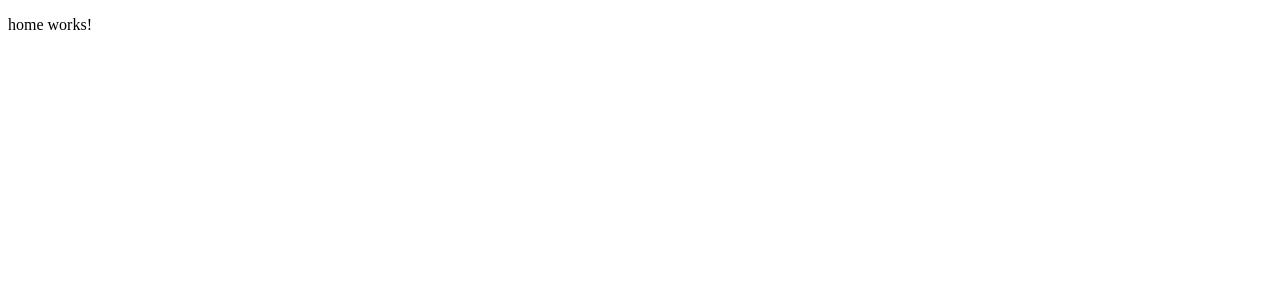
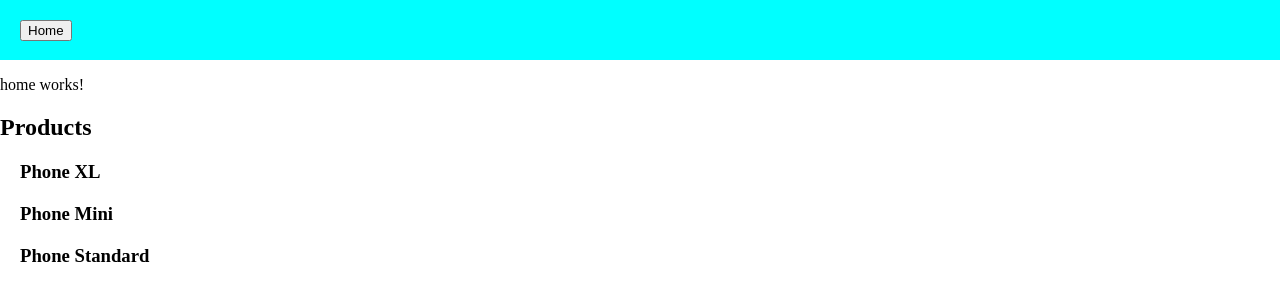
Before and after one commit to valeriucojocari1998/Store_Angular_1, an Angular app: page /home in a window 1280 px wide. Shown: the top 300 px of the page. Built offline with nearby package versions, Linux system fonts and the light colour scheme.

Commit message:
working slowly

```diff
--- a/src/app/app-routing.module.ts
+++ b/src/app/app-routing.module.ts
@@ -1,5 +1,6 @@
 import { NgModule } from '@angular/core';
 import { RouterModule, Routes } from '@angular/router';
+import { HomeComponent } from './home/home.component';
 
 const routes: Routes = [
   { path: 'home', loadChildren: () => import('./home/home.module').then(m => m.HomeModule) },
--- a/src/app/app.component.html
+++ b/src/app/app.component.html
@@ -1 +1,2 @@
+<app-top-bar></app-top-bar>
 <router-outlet></router-outlet>
--- a/src/app/app.module.ts
+++ b/src/app/app.module.ts
@@ -4,10 +4,12 @@ import { BrowserModule } from '@angular/platform-browser';
 import { AppRoutingModule } from './app-routing.module';
 import { AppComponent } from './app.component';
 import { HomeModule } from './home/home.module';
+import { TopBarComponent } from './top-bar/top-bar.component';
 
 @NgModule({
   declarations: [
-    AppComponent
+    AppComponent,
+    TopBarComponent
   ],
   imports: [
     BrowserModule,
--- a/src/app/home/home.component.html
+++ b/src/app/home/home.component.html
@@ -1 +1,2 @@
 <p>home works!</p>
+<app-product-list></app-product-list>
--- a/src/app/home/home.module.ts
+++ b/src/app/home/home.module.ts
@@ -3,7 +3,6 @@ import { CommonModule } from '@angular/common';
 
 import { HomeRoutingModule } from './home-routing.module';
 import { HomeComponent } from './home.component';
-import { TopBarComponent } from '../top-bar/top-bar.component';
 import { ProductListComponent } from '../product-list/product-list.component';
 import { ProductAlertsComponent } from '../product-alerts/product-alerts.component';
 
@@ -11,7 +10,6 @@ import { ProductAlertsComponent } from '../product-alerts/product-alerts.compone
 @NgModule({
   declarations: [
     HomeComponent,
-    TopBarComponent,
     ProductListComponent,
     ProductAlertsComponent
   ],
--- a/src/app/product-list/product-list.component.html
+++ b/src/app/product-list/product-list.component.html
@@ -1 +1,9 @@
-<p>product-list works!</p>
+<h2>Products</h2>
+
+<div *ngFor="let product of products" style="margin: 20px;">
+  <h3>
+    <a [title]="product.name + ' details'">
+      {{ product.name }}
+    </a>
+  </h3>
+</div>
--- a/src/app/product-list/product-list.component.ts
+++ b/src/app/product-list/product-list.component.ts
@@ -1,4 +1,5 @@
 import { Component, OnInit } from '@angular/core';
+import { products } from '../products';
 
 @Component({
   selector: 'app-product-list',
@@ -7,6 +8,8 @@ import { Component, OnInit } from '@angular/core';
 })
 export class ProductListComponent implements OnInit {
 
+  products = products;
+
   constructor() { }
 
   ngOnInit(): void {
--- /dev/null
+++ b/src/app/products.ts
@@ -0,0 +1,27 @@
+export interface Product {
+  id: number;
+  name: string;
+  price: number;
+  description: string;
+}
+
+export const products = [
+  {
+    id: 1,
+    name: 'Phone XL',
+    price: 799,
+    description: 'A large phone with one of the best screens'
+  },
+  {
+    id: 2,
+    name: 'Phone Mini',
+    price: 699,
+    description: 'A great phone with one of the best cameras'
+  },
+  {
+    id: 3,
+    name: 'Phone Standard',
+    price: 299,
+    description: ''
+  }
+];
--- a/src/app/top-bar/top-bar.component.css
+++ b/src/app/top-bar/top-bar.component.css
@@ -0,0 +1,8 @@
+.top-bar{
+  width: 100%;
+  height: 60px;
+  background-color: aqua;
+  display: flex;
+  align-items: center;
+  padding-left: 20px;
+}
--- a/src/app/top-bar/top-bar.component.html
+++ b/src/app/top-bar/top-bar.component.html
@@ -1 +1,3 @@
-<p>top-bar works!</p>
+<div class="top-bar">
+  <button routerLink="/home">Home</button>
+</div>
--- a/src/styles.css
+++ b/src/styles.css
@@ -1 +1,6 @@
 /* You can add global styles to this file, and also import other style files */
+body{
+  height: 100%;
+  width: 100%;
+  margin: 0;
+}
```
